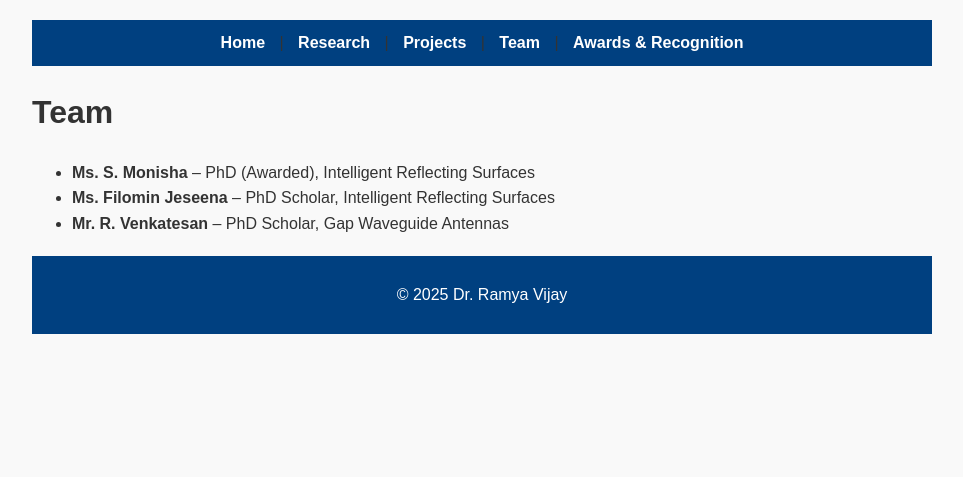
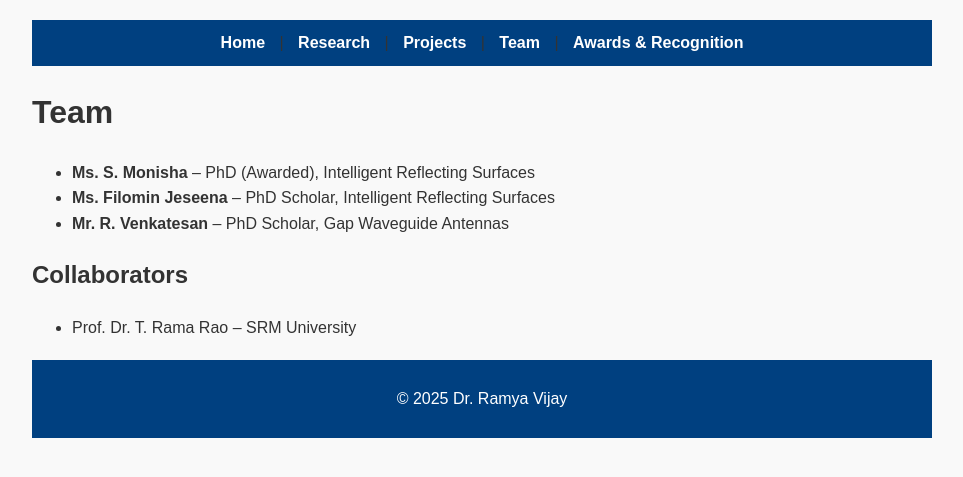
Before and after one commit to ramya-vijay/ramya-vijay.github.io, a Jekyll site: the page built from team.md, in a window 1280 px wide. Shown: the top 477 px of the page, without its empty margins (158-1121 px from the left). Built offline with Jekyll 4.4.1, drawn with Linux system fonts in a browser that asks for light colours.

Commit message:
Update team.md

```diff
--- a/team.md
+++ b/team.md
@@ -8,3 +8,6 @@ title: Team
 - **Ms. S. Monisha** – PhD (Awarded), Intelligent Reflecting Surfaces
 - **Ms. Filomin Jeseena** – PhD Scholar, Intelligent Reflecting Surfaces
 - **Mr. R. Venkatesan** – PhD Scholar, Gap Waveguide Antennas
+
+## Collaborators
+- Prof. Dr. T. Rama Rao – SRM University
```
